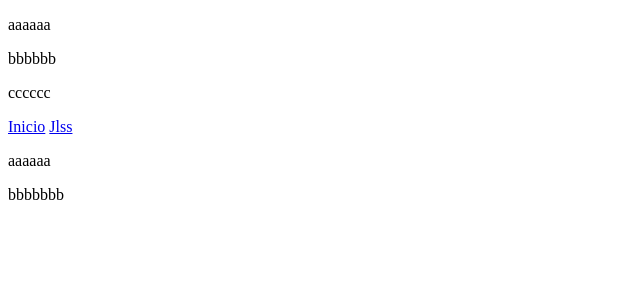
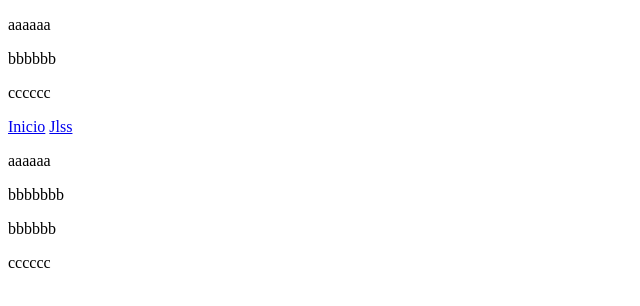
Before and after one commit to jsilva2022666/portifolioequipe, a plain HTML site: page index.html in a window 1280 px wide. Shown: the whole page, without its empty margins (0-640 px from the left). Drawn offline with Linux system fonts and the light colour scheme.

Commit message:
jlss bbbb

```diff
--- a/index.html
+++ b/index.html
@@ -34,6 +34,9 @@
        <p>bbbbbbb</p>
 
      </section>
+     <P>bbbbbb</P>
+     <p>cccccc</p>
+
 
 
 
```
